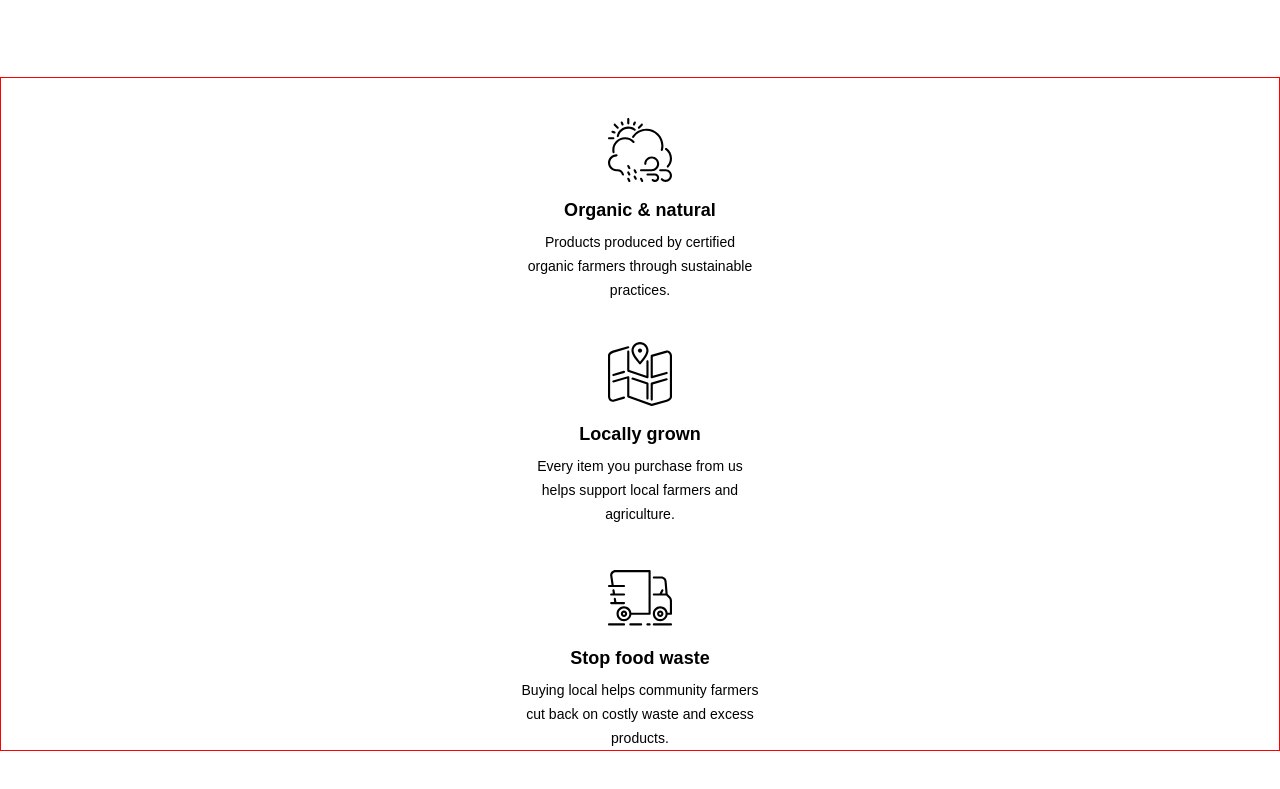
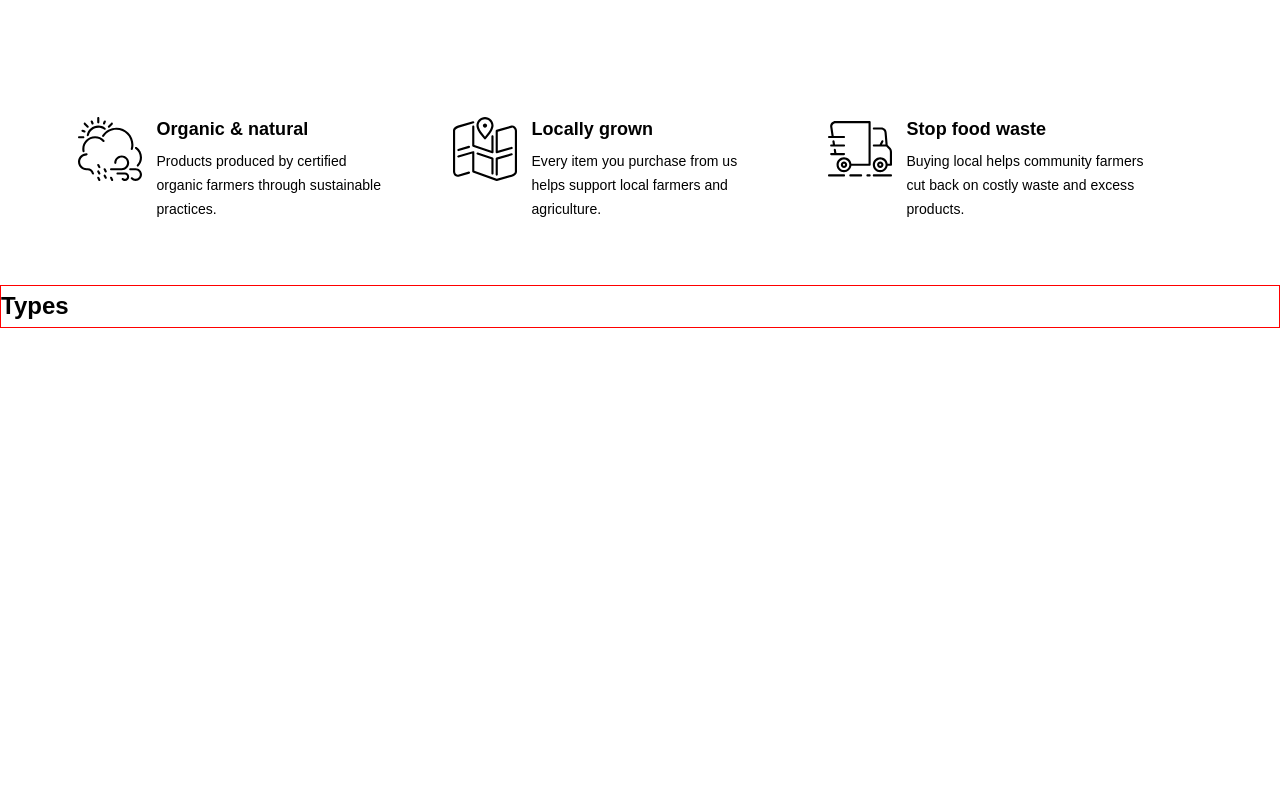
Before and after one commit to viniciusaa/test-project, a website: page index.html in a window 1280 px wide. Shown: the part 1700-2489 px from the top of the page. After the commit the page ends 2028 px from the top, so only its background shows below. Drawn offline with Linux system fonts and the light colour scheme; a web font is replaced by a local one.

Commit message:
Add midia query to info section

```diff
--- a/index.html
+++ b/index.html
@@ -168,25 +168,35 @@
   <section class="info">
     <div class="info-card">
       <img src="./images/cloud.svg" alt="Cloud" class="info-card__icon">
-      <p class="info-card__title">Organic & natural</p>
-      <p class="info-card__text">
+      <div class="info-card__description">
+        <p class="info-card__description__title">Organic & natural</p>
+        <p class="info-card__description__text">
           Products produced by certified organic farmers through sustainable practices.
         </p>
       </div>
+    </div>
     <div class="info-card">
       <img src="./images/map.svg" alt="Map" class="info-card__icon">
-      <p class="info-card__title">Locally grown</p>
-      <p class="info-card__text">
+      <div class="info-card__description">
+        <p class="info-card__description__title">Locally grown</p>
+        <p class="info-card__description__text">
           Every item you purchase from us helps support local farmers and agriculture.
         </p>
       </div>
+    </div>
     <div class="info-card">
       <img src="./images/truck.svg" alt="Truck" class="info-card__icon">
-      <p class="info-card__title">Stop food waste</p>
-      <p class="info-card__text">
+      <div class="info-card__description">
+        <p class="info-card__description__title">Stop food waste</p>
+        <p class="info-card__description__text">
           Buying local helps community farmers cut back on costly waste and excess products.
         </p>
       </div>
+    </div>
+  </section>
+
+  <section class="product-types">
+    <h1>Types</h1>
   </section>
 </body>
 
--- a/sass/components/_info-card.scss
+++ b/sass/components/_info-card.scss
@@ -1,14 +1,29 @@
 .info-card {
-  align-items: center;
+  align-items: flex-start;
   display: flex;
   flex-direction: column;
   margin-top: 4rem;
   text-align: center;
 
+  @media only screen and (min-width: 992px) {
+    flex-direction: row;
+    margin-right: 5.6rem;
+    text-align:left;
+  }
+
   &__icon {
     height: 6.4rem;
     margin-bottom: 1.6rem;
     width: 6.4rem;
+
+    @media only screen and (min-width: 992px) {
+      margin-right: 1.5rem;
+    }
+  }
+
+  &__description {
+    @media only screen and (min-width: 992px) {
+      align-self: flex-end;
     }
 
     &__title {
@@ -17,7 +32,6 @@
       line-height: 2.4rem;
       letter-spacing: 0.0025em;
       margin-bottom: 0.8rem;
-    text-align: center;
     }
 
     &__text {
@@ -27,3 +41,4 @@
       width: 24rem;
     }
   }
+}
--- a/sass/pages/_home.scss
+++ b/sass/pages/_home.scss
@@ -121,7 +121,6 @@
   display: flex;
   flex-direction: column;
   margin-bottom: 2.4rem;
-  // border:chocolate 1px solid;
 
   @media only screen and (min-width: 992px) {
     width: 100%;
@@ -194,12 +193,18 @@
 }
 
 .info {
-  align-content: space-between;
+  align-content: center;
   display: flex;
   flex-direction: column;
+  justify-content: space-around;
   margin-bottom: 6.4rem;
 
+  @media only screen and (min-width: 992px) {
+    flex-direction: row;
+    justify-content: center;
+  }
+}
 
-
-  border: 1px solid red;
+.product-types {
+  border: red 1px solid;
 }
```
Also changed, not shown: css/style.css, images/blueberry.png (added), images/cheese.png (added), images/pea.png (added). Lines whose indentation alone changed are shown as unchanged.
